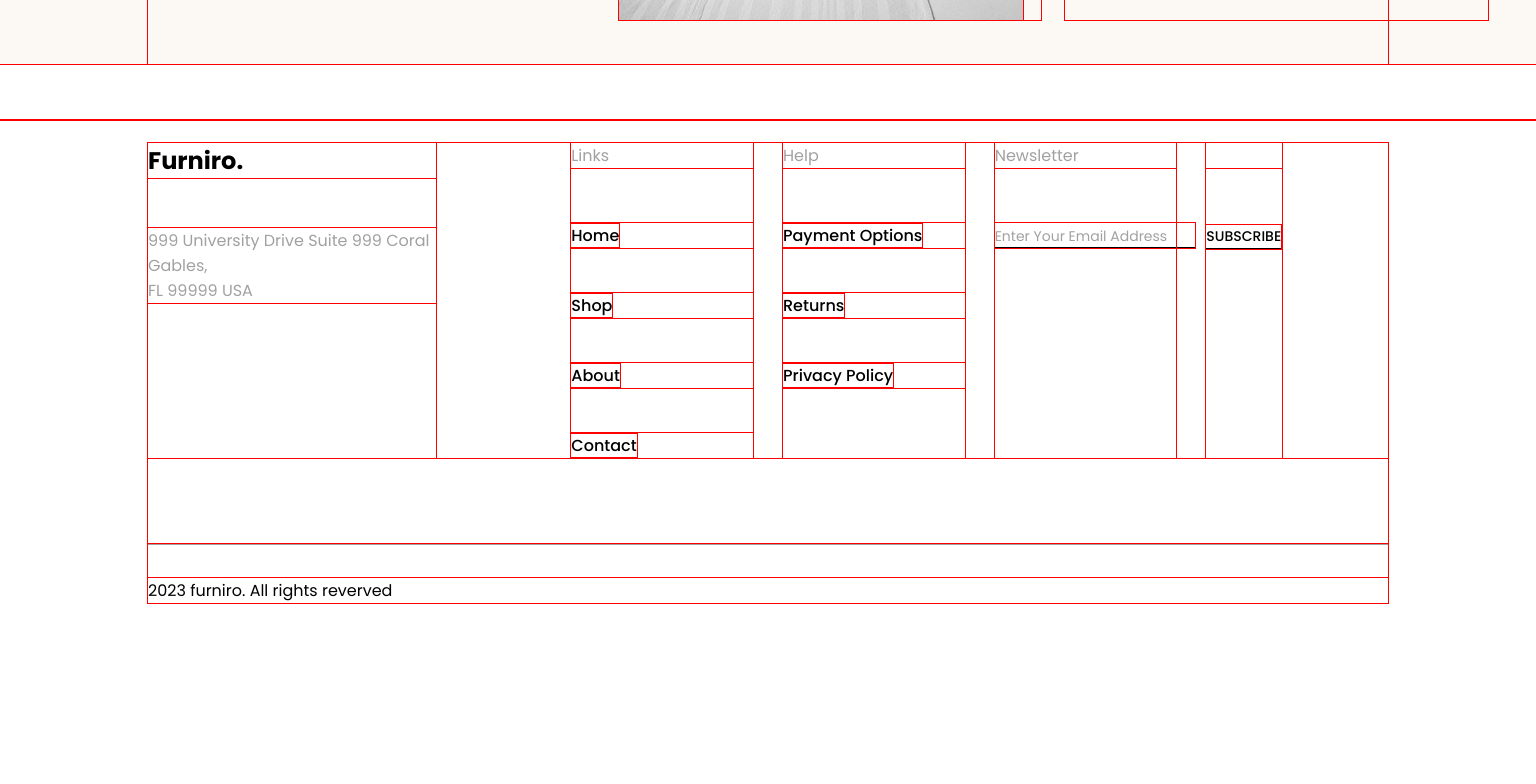
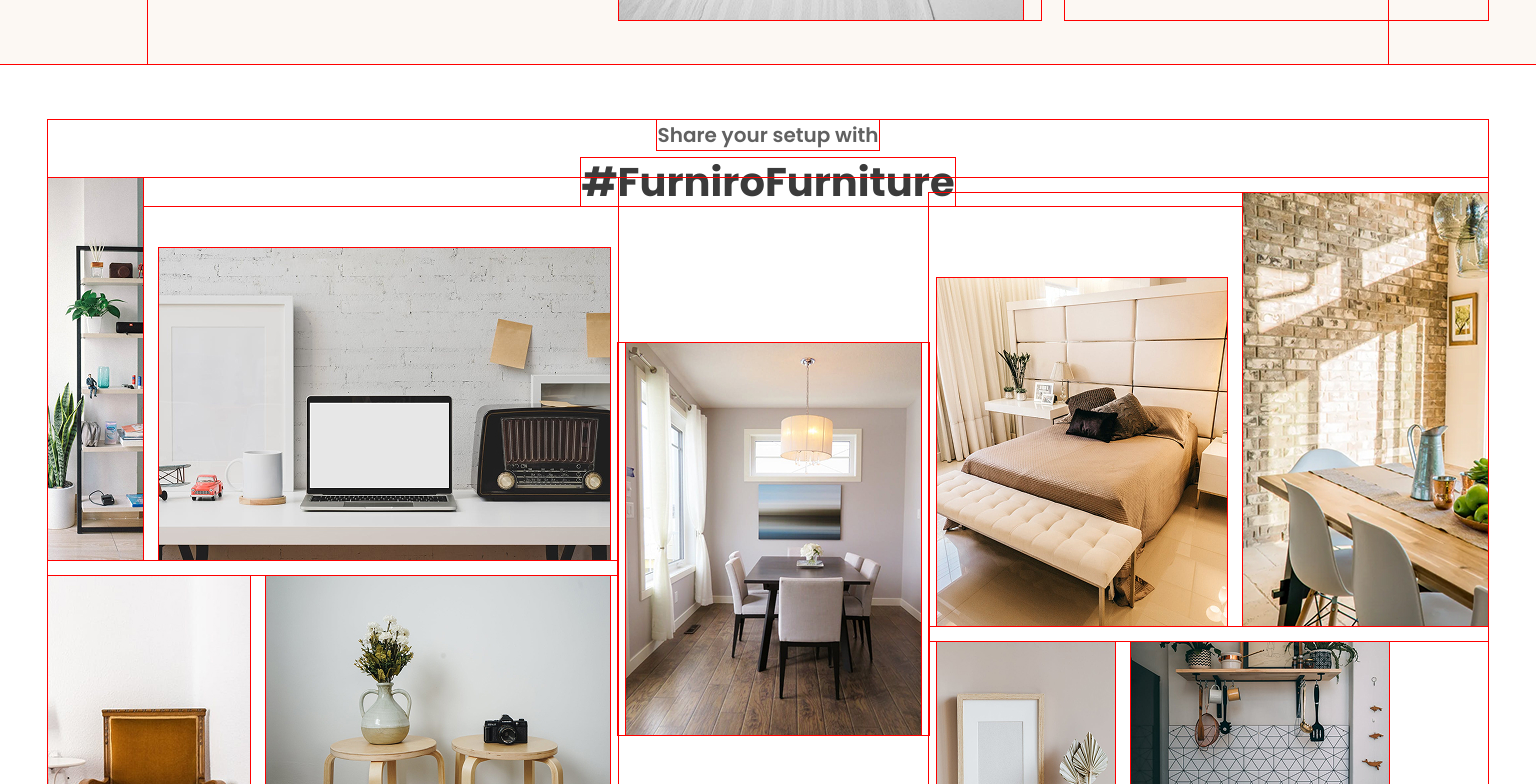
Before and after one commit to Hannalysis/furniture-site-implementation, a React (Vite) app: page / in a window 1536 px wide. Shown: the part 3360-4144 px from the top of the page. Before the commit the page ends 3985 px from the top, so only its background shows below. Built offline with nearby package versions, Linux system fonts and the light colour scheme.

Commit message:
styling: Share section responsive on smaller desktops
With image removal and slight image scaling.
In order to see all images with no clipping - width 1800px +

```diff
--- a/src/pages/Home/HashtagShare/HashtagShare.module.css
+++ b/src/pages/Home/HashtagShare/HashtagShare.module.css
@@ -23,6 +23,9 @@
     justify-content: center;
     align-items: center;
     margin-top: -28px;
+    overflow: hidden;
+    transform: scale(0.9);
+    width: 100%;
 }
 
 .shareImagesLeftContainer, .shareImagesRightContainer
@@ -46,9 +49,43 @@
     margin: 0 8px;
 }
 
-@media (max-width: 1400px) {
+.shareImagesInnerTopRightBox img:nth-child(2),
+.shareImagesInnerBottomRightBox img:nth-child(2) {
+        display: none;
+}
+
+.shareImagesCentreContainer img {
+    display: none;
+}
+
+
+@media (min-width: 1240px) {
 
     .shareImagesContainer {
-        overflow: hidden;
+        transform: scale(1);
+    }
+
+}
+
+@media (min-width: 1440px) {
+
+    .shareImagesContainer {
+        transform: scale(1);
+    }
+
+    .shareImagesInnerTopRightBox img:nth-child(2),
+    .shareImagesInnerBottomRightBox img:nth-child(2) {
+        display: flex;
+    }
+
+    .shareImagesCentreContainer img {
+        display: flex;
     }
 }
+
+@media (min-width: 1800px) {
+
+    .shareImagesContainer {
+        width: 1799px;
+    }
+}
--- a/src/pages/Home/Home.tsx
+++ b/src/pages/Home/Home.tsx
@@ -2,7 +2,7 @@
 import { BrowseTheRange } from "./BrowseTheRange/BrowseTheRange";
 import { OurProducts } from "./OurProducts/OurProducts";
 import { Inspirations } from "./Inspirations/Inspirations"
-// import { HashtagShare } from "./HashtagShare/HashtagShare";
+import { HashtagShare } from "./HashtagShare/HashtagShare";
 
 export const Home = () => (
   <>
@@ -10,6 +10,6 @@
     <BrowseTheRange />
     <OurProducts />
     <Inspirations />
-    {/* <HashtagShare /> */}
+    <HashtagShare />
   </>
 );
```
